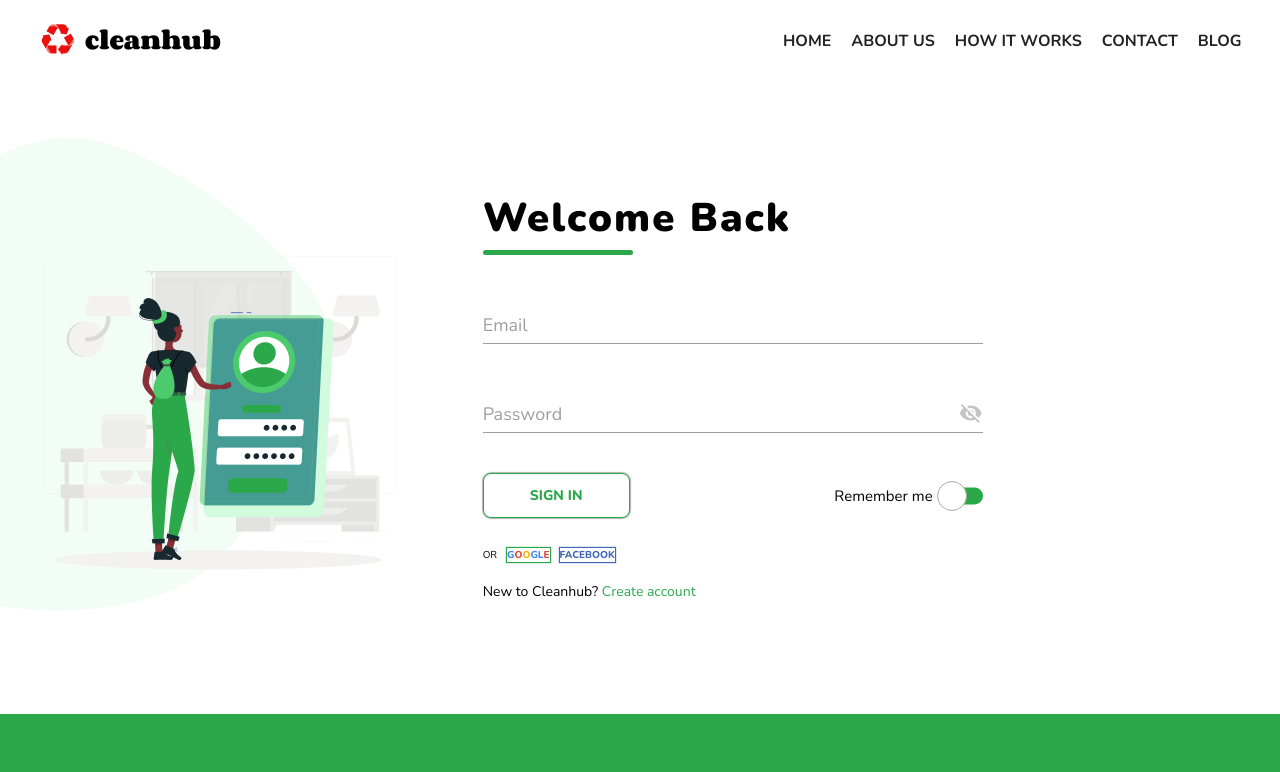
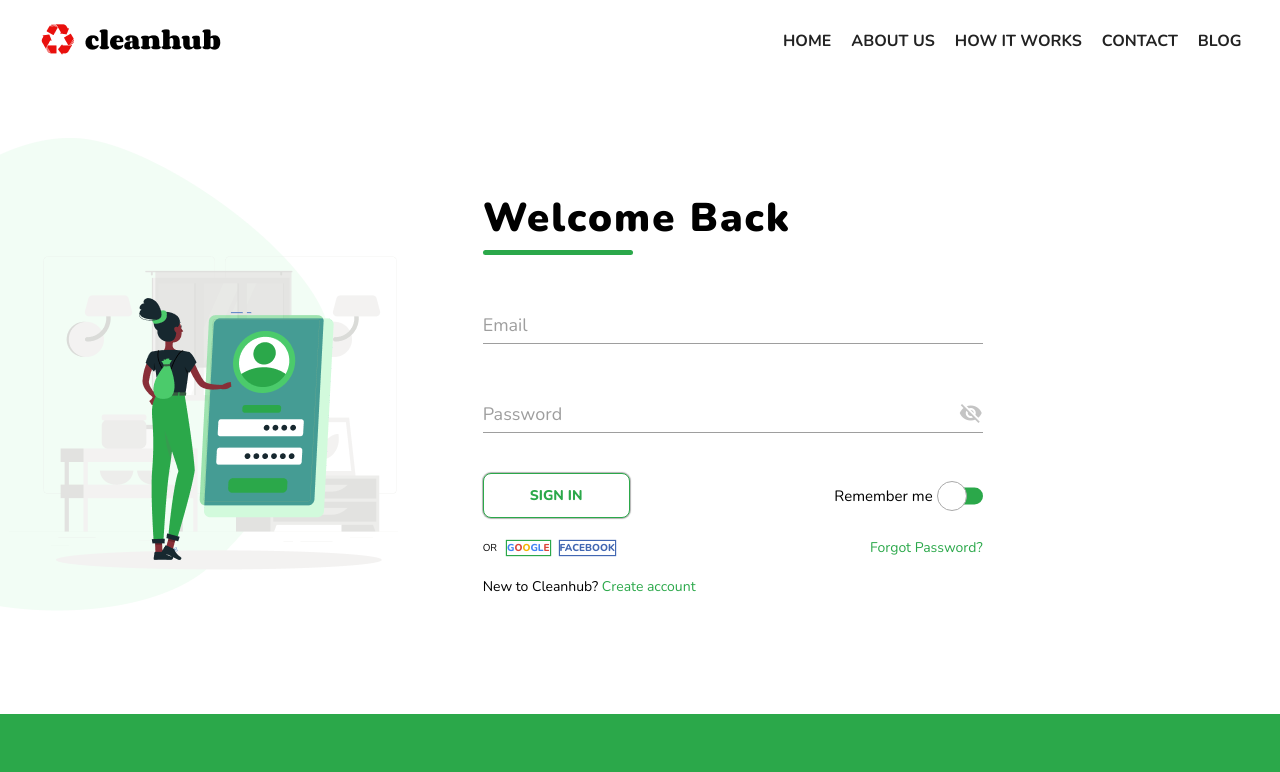
Before and after one commit to kiisi/cleanhub, a React (Create React App) app: page /signin in a window 1280 px wide. Shown: the top 772 px of the page. Built offline with nearby package versions, Linux system fonts and the light colour scheme.

Commit message:
login page updates 70% done

```diff
--- a/src/Pages/Login/Login.jsx
+++ b/src/Pages/Login/Login.jsx
@@ -4,7 +4,7 @@ import login from '../../assets/login_img.PNG'
 import './Login.scss'
 import Input from '../../components/Input/Input'
 import Button from '../../components/Button/Button'
-import {Link} from 'react-router-dom'
+import { Link } from 'react-router-dom'
 const Login = () => {
 
     const [email, setEmail] = useState('')
@@ -42,6 +42,7 @@ const Login = () => {
                                 </div>
                             </div>
                             <div className="login-content-providers">
+                                <div className="login-content-providers-btn">
                                     <div>OR</div>
                                     <div className="login-content-providers-btn_g">
                                         <div>
@@ -55,6 +56,8 @@ const Login = () => {
                                     </div>
                                     <div className="login-content-providers-btn_f">FACEBOOK</div>
                                 </div>
+                                <Link to="/forgotpassword" className="login-content-providers-forgot_psw"><span>Forgot Password?</span></Link>
+                            </div>
                             <div className="login-content-getstarted">
                                 <span>New to Cleanhub? </span><Link to="/signup">Create account</Link>
                             </div>
--- a/src/Pages/Login/Login.scss
+++ b/src/Pages/Login/Login.scss
@@ -70,12 +70,18 @@
             padding-top:2rem;
             display:flex;
             flex-wrap: wrap;
+            justify-content: space-between;
 
-            & > div{
-                margin-top:1rem;
 
-                &:not(:last-child){
-                    margin-right: 1rem;
+            &-btn{
+                display:flex;
+                align-items: center;
+
+                & > div{
+
+                    &:not(:last-child){
+                        margin-right: 1rem;
+                    }
                 }
             }
 
@@ -104,6 +110,15 @@
                 box-shadow: 0 0 1px 1px #4267B2;
                 font-weight: 800;
             }
+
+            &-forgot_psw{
+                font-size:1.4rem;
+
+                span{
+                    color:#2BA84A;
+                }
+            }
+
         }
 
         &-getstarted{
```
Lines whose indentation alone changed are shown as unchanged.
